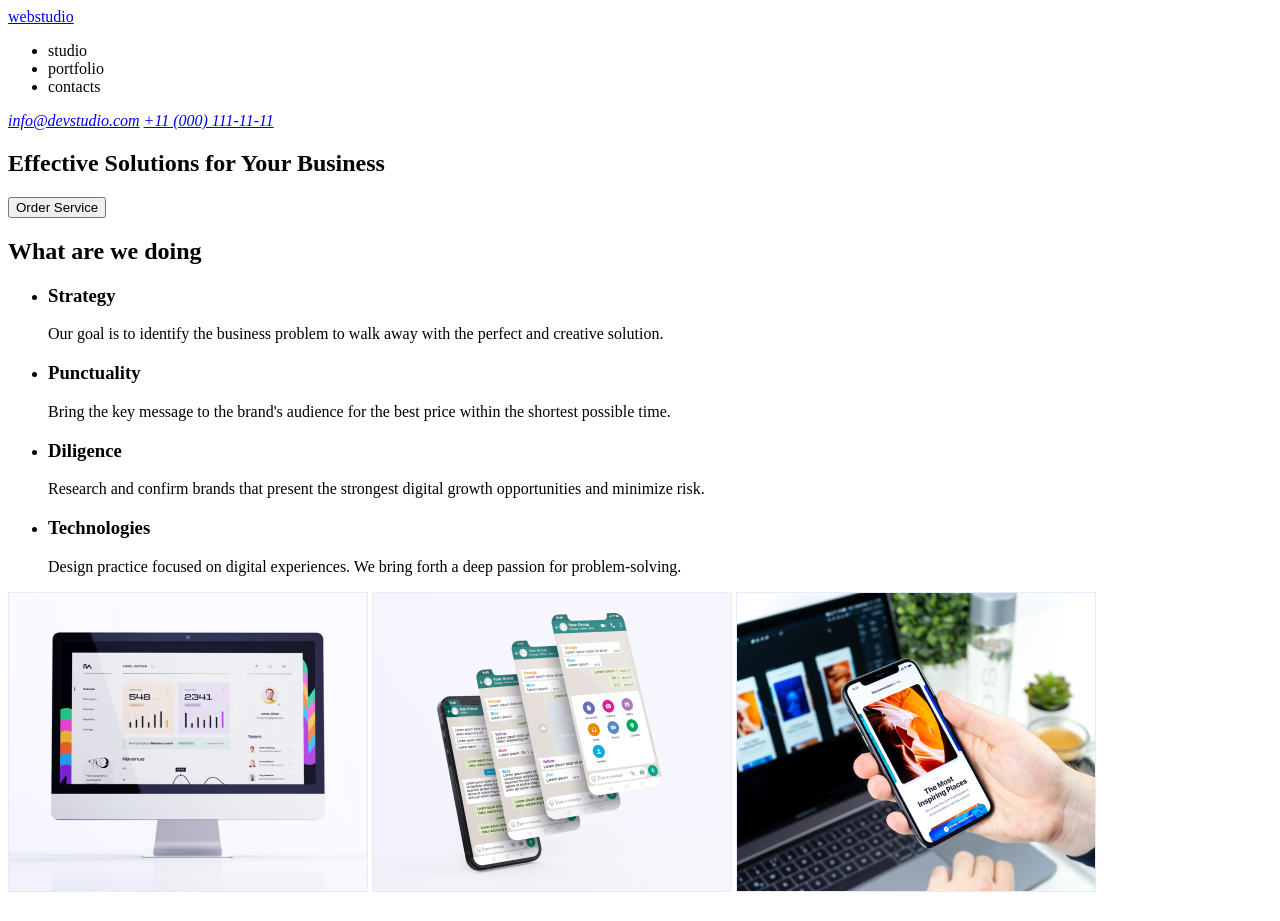
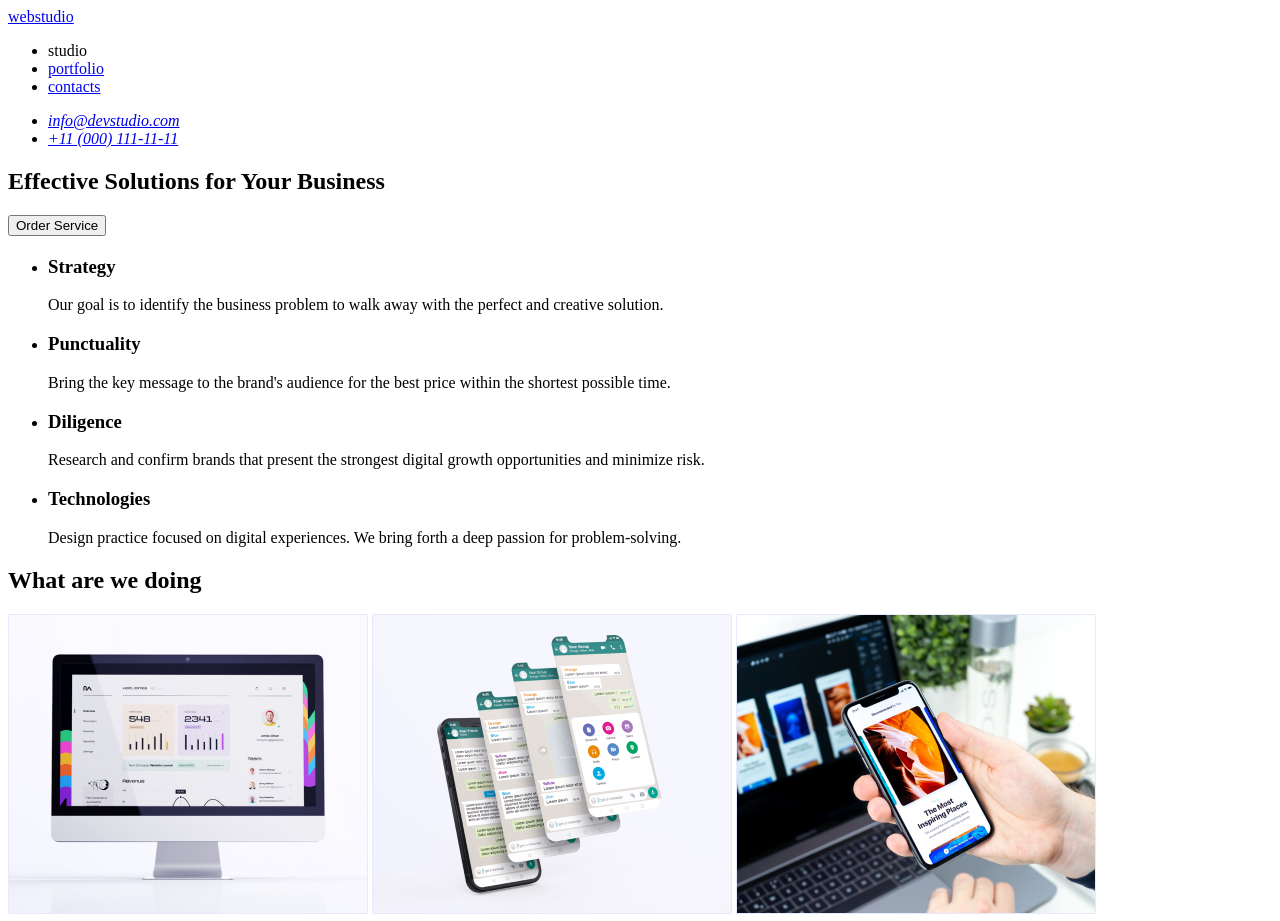
Before and after one commit to IT-Noob69/goit-markup-hw-01, a plain HTML site: page index.html in a window 1280 px wide. Shown: the top 921 px of the page. Drawn offline with Linux system fonts and the light colour scheme.

Commit message:
Update index.html

```diff
--- a/index.html
+++ b/index.html
@@ -9,16 +9,18 @@
   <body>
     <header>
       <nav>
-        <a href="/">webstudio</a>
+        <a href="./index.html">webstudio</a>
         <ul>
-          <li>studio</li>
-          <li>portfolio</li>
-          <li>contacts</li>
+          <li><a href="studio"></a>studio</li>
+          <li><a href="portfolio">portfolio</a></li>
+          <li><a href="contacts">contacts</a></li>
         </ul>
       </nav>
       <address>
-        <a href="info@devstudio.com">info@devstudio.com</a>
-        <a href="+110001111111">+11 (000) 111-11-11</a>
+        <ul>
+          <li><a href="mailto:info@devstudio.com">info@devstudio.com</a></li>
+          <li><a href="+110001111111">+11 (000) 111-11-11</a></li>
+        </ul>
       </address>
     </header>
     <main>
@@ -27,7 +29,7 @@
         <button type="button">Order Service</button>
       </section>
       <section>
-        <h2>What are we doing</h2>
+        <h2></h2>
         <ul>
           <li>
             <h3>Strategy</h3>
@@ -58,6 +60,9 @@
             </p>
           </li>
         </ul>
+      </section>
+      <section>
+        <h2>What are we doing</h2>
         <img src="./images/strategy.jpg" alt="strategy" width="360" />
         <img src="./images/diligence.jpg" alt="diligence" width="360" />
         <img src="./images/technologies.jpg" alt="technologies" width="360" />
```
